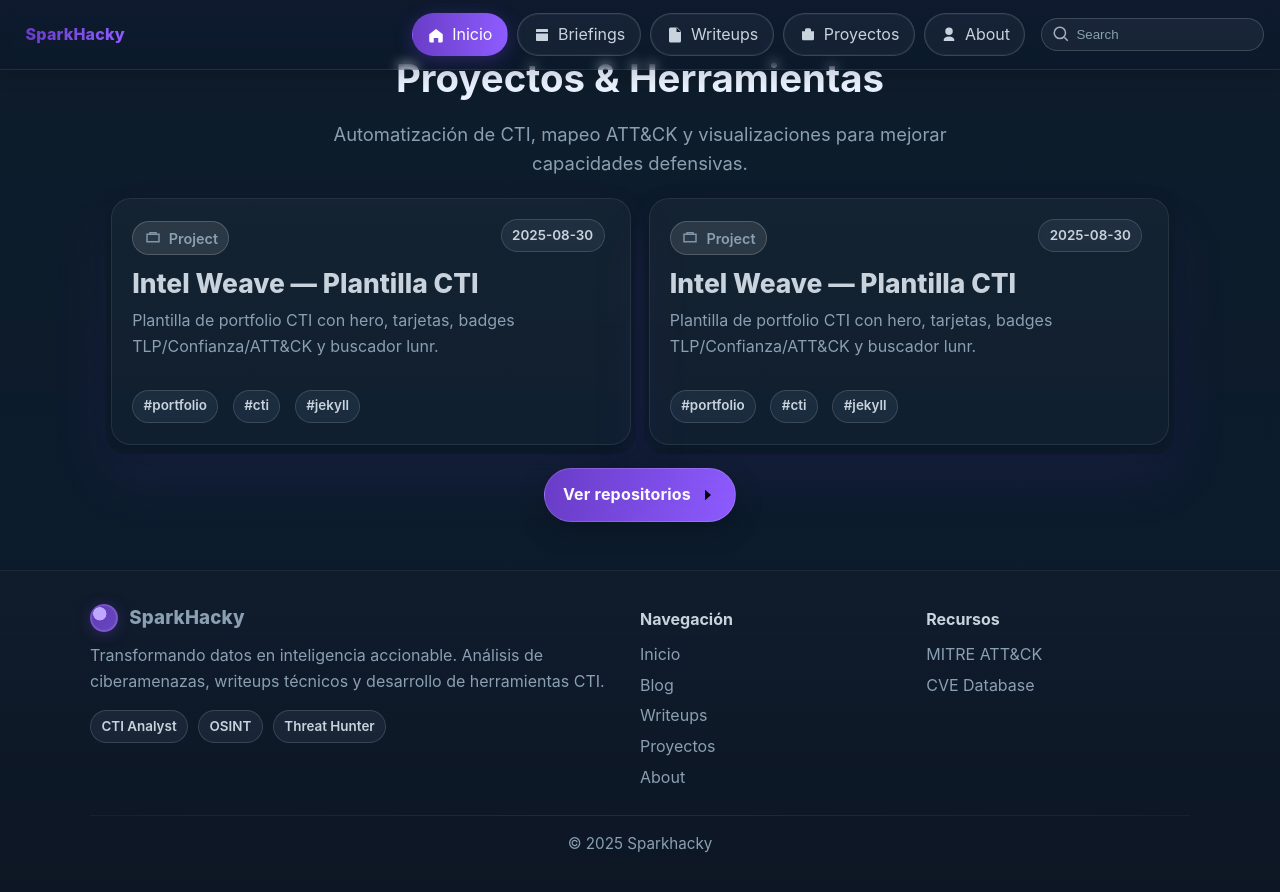
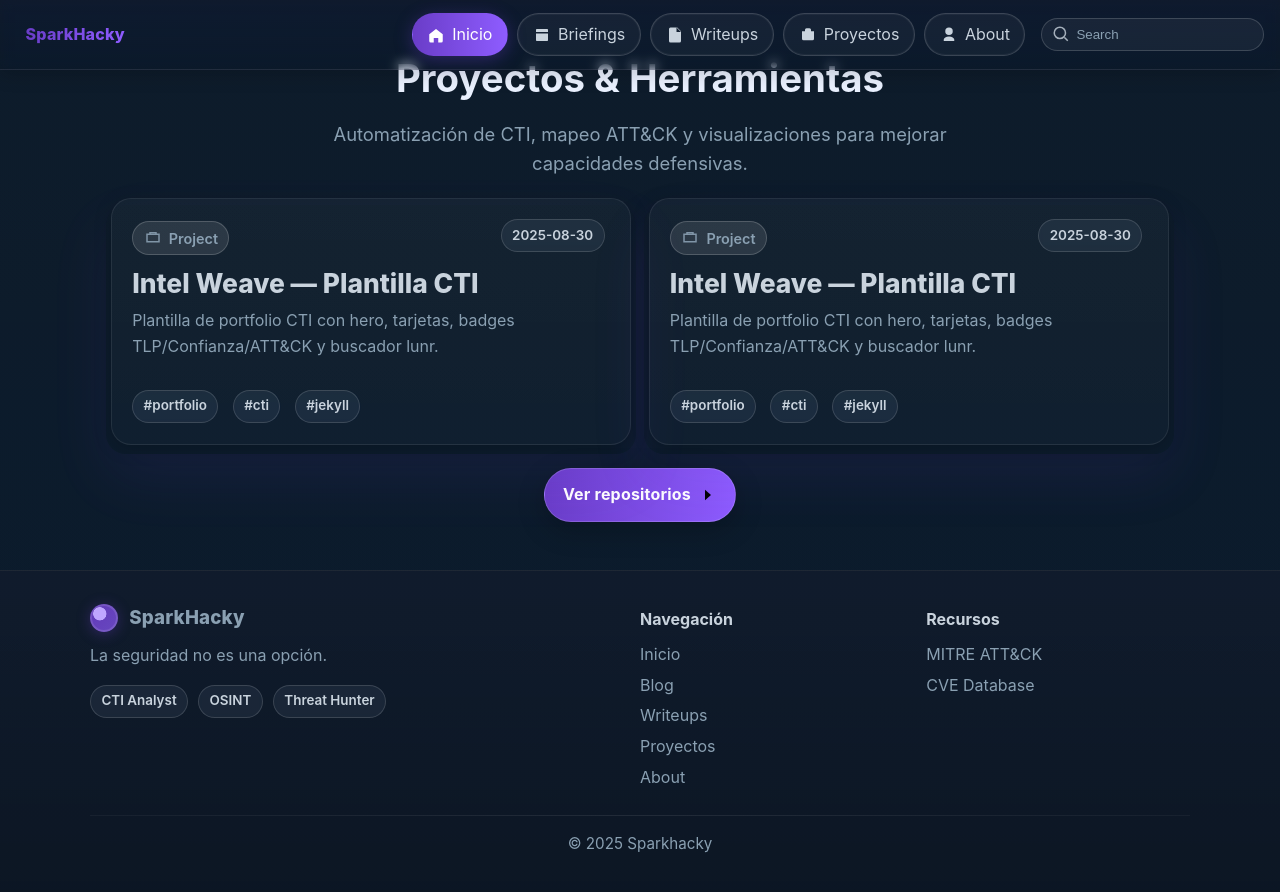
Before and after one commit to Sparkhacky/sparkhacky.github.io, a Jekyll site: the page built from index.html, in a window 1280 px wide and 900 px high, scrolled down 2049 px. Shown: the top 892 px of the window. Built offline with Jekyll 4.4.1, drawn with Linux system fonts in a browser that asks for light colours.

Commit message:
Update footer.html

```diff
--- a/_includes/footer.html
+++ b/_includes/footer.html
@@ -7,7 +7,7 @@
         <h3 class="brand-name">SparkHacky</h3>
       </div>
       <p class="brand-copy">
-        Transformando datos en inteligencia accionable. Análisis de ciberamenazas, writeups técnicos y desarrollo de herramientas CTI.
+        La seguridad no es una opción.
       </p>
       <p class="tags">
         <span class="chip">CTI Analyst</span>
```
